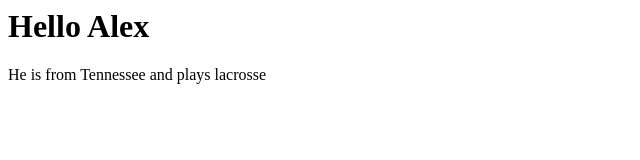
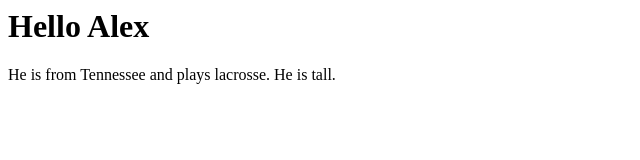
Before and after one commit to alexcmozingo/Lab, a plain HTML site: page index.html in a window 1280 px wide. Shown: the full height of the page, 0-640 px from the left. Drawn offline with Linux system fonts and the light colour scheme.

Commit message:
learning

```diff
--- a/index.html
+++ b/index.html
@@ -3,7 +3,7 @@
 <h1> Hello Alex </h1>
 
   <p>
-    He is from Tennessee and plays lacrosse
+    He is from Tennessee and plays lacrosse. He is tall.
    </p>
 </body>
 </html>
```
